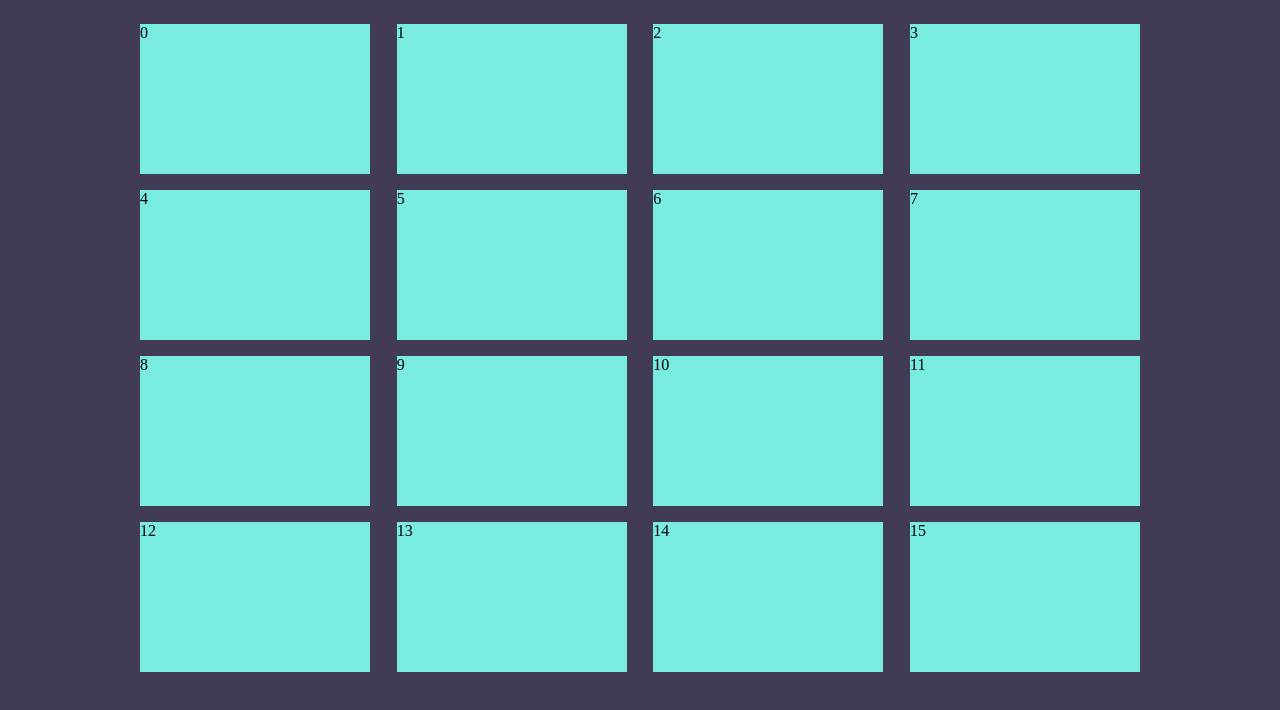
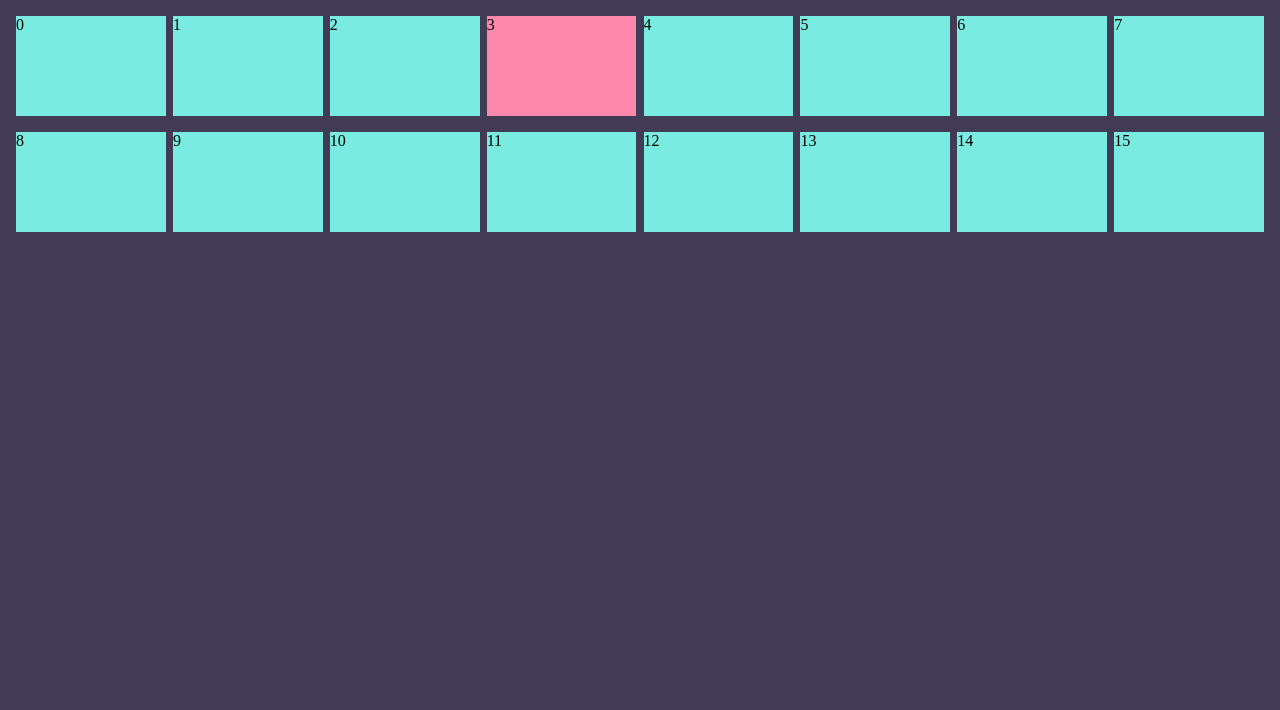
Before and after one commit to scoland/drum-machine, a React app: page / in a window 1280 px wide. Built offline with nearby package versions, Linux system fonts and the light colour scheme.

Commit message:
Got the pad flashing functionality down

```diff
--- a/app/app.scss
+++ b/app/app.scss
@@ -1,3 +1,4 @@
 body {
   background-color: #413B56;
+  margin: 0 1em;
 }
--- a/app/components/pad/pad.js
+++ b/app/components/pad/pad.js
@@ -1,11 +1,16 @@
 import React from 'react';
 import ReactDOM from 'react-dom';
+import classNames from 'classnames';
 require('./pad.scss');
 
 class Pad extends React.Component {
   render() {
+    console.log(this.props);
+    const isOn = this.props.isOn ? 'hit' : '';
+    const classes = classNames('pad', isOn);
+    console.log(classes);
     return (
-      <div className="pad">
+      <div className={classes}>
         {this.props.step}
       </div>
     );
--- a/app/components/pad/pad.scss
+++ b/app/components/pad/pad.scss
@@ -4,13 +4,16 @@
   justify-content: space-between;
   width: 100%;
   height: 100%;
-  max-width: 1000px;
   margin: 0 auto;
 }
 
 .pad {
   background-color: #79EBE0;
   margin-top: 1em;
-  width: 23%;
-  height: 150px;
+  width: 12%;
+  height: 100px;
 }
+
+.pad.hit {
+  background-color: #FE87AC;
+}
--- a/app/index.js
+++ b/app/index.js
@@ -1,13 +1,33 @@
 import React from 'react';
 import ReactDOM from 'react-dom';
 import Pad from './components/pad/pad';
+import Tone from 'tone';
 require('./app.scss');
 
 class App extends React.Component {
+  constructor(props) {
+    super(props);
+    this.state = {
+      matrix: [1, 0, 0, 0, 1, 0, 0, 0, 1, 0, 0, 0, 1, 0, 0, 0],
+      currentNote: null
+    }
+  }
+
+  componentDidMount() {
+    console.log(this.state.matrix);
+    const seq = new Tone.Sequence((time, note) => {
+      this.setState({
+        currentNote: note
+      })
+    }, [0, 1, 2, 3, 4, 5, 6, 7, 8, 9, 10, 11, 12, 13, 14, 15], "8n");
+      Tone.Transport.start();
+      seq.start();
+    }
+
   render() {
     const pads = [];
     for (var i = 0; i < 16; i++) {
-      pads.push(<Pad step={i}/>)
+      pads.push(<Pad step={i} isOn={this.state.currentNote === i}/>)
     }
 
     return (
--- a/package.json
+++ b/package.json
@@ -10,8 +10,10 @@
   "author": "",
   "license": "ISC",
   "dependencies": {
+    "classnames": "^2.2.5",
     "react": "^15.0.2",
-    "react-dom": "^15.0.2"
+    "react-dom": "^15.0.2",
+    "tone": "^0.6.1"
   },
   "devDependencies": {
     "babel-core": "^6.8.0",
```
Also changed, not shown: 1 other file.
